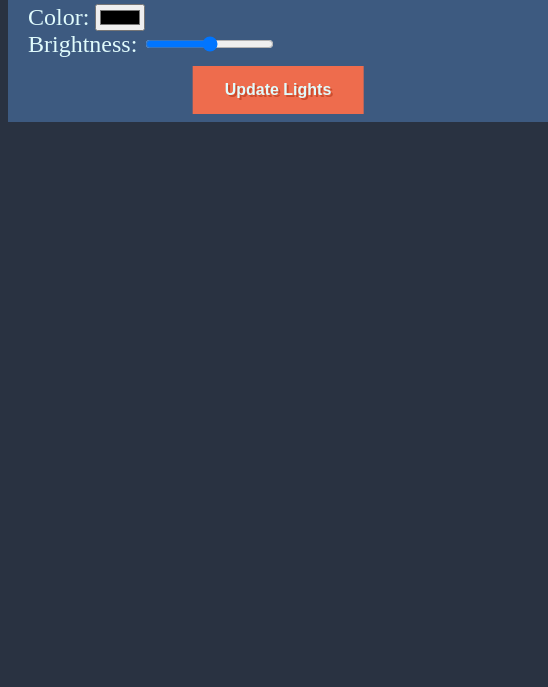
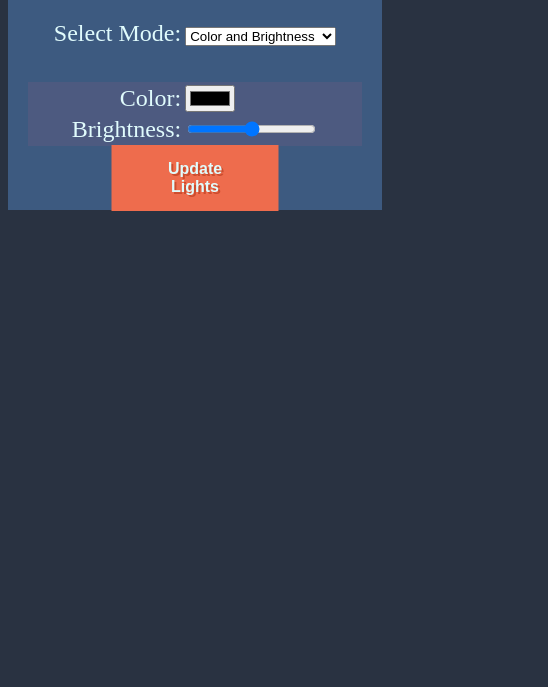
Before and after one commit to RadiantInferno/SocketIO-LEDController, a website: page public/index.html in a window 390 px wide. Shown: the part 157-844 px from the top of the page, 548 px wide, since content can reach past the window. Drawn offline with nearby package versions, Linux system fonts and the light colour scheme; no server answers.

Commit message:
Reworked UI scaling, added sparkle option

```diff
--- a/public/colour-selector.js
+++ b/public/colour-selector.js
@@ -4,6 +4,7 @@ var socket = io();
 // Query DOM
 var modeInput = document.getElementById('mode-select-dropdown'),
     colorInput = document.getElementById('color-input'),
+    color2Input = document.getElementById('color2-input'),
     brightnessInput = document.getElementById('brightness-input'),
     speedInput = document.getElementById('speed-input'),
     lengthInput = document.getElementById('length-input'),
@@ -19,18 +20,19 @@ modeInput.addEventListener('change', function(){
     setInputs(activeInputsBytes[modeInput.selectedIndex])
 })
 
-var inputIDs = ["color-input-container", "brightness-input-container", "speed-input-container", "length-input-container"]
-var activeInputsBytes = [ 3, 6, 7, 14, 15, 2 ];
+var inputIDs = ["color-input-container", "brightness-input-container", "speed-input-container", "length-input-container", "color2-input-container"]
+var activeInputsBytes = [ 3, 6, 7, 14, 15, 2, 31 ];
 // 1: Color
 // 2: Brightness
 // 4: Speed
 // 8: Length
+// 16: Color 2
 
 // Emit events
 btn.addEventListener('click', function(){
     socket.emit('set-info', {
         mode: modeInput.selectedIndex,
-        color: colorInput.value,
+        colors: [colorInput.value, color2Input.value],
         brightness: brightnessInput.value,
         speed: speedInput.value,
         length: lengthInput.value
@@ -65,9 +67,9 @@ function setInputs(byte) {
 }
 
 function showInput(id) {
-    document.getElementById(id).style.height = null;
+    document.getElementById(id).style.display = null;
 }
 
 function hideInput(id) {
-    document.getElementById(id).style.height = "0";
+    document.getElementById(id).style.display = "none";
 }
--- a/public/index.html
+++ b/public/index.html
@@ -12,35 +12,68 @@
                 <h1>Lights Controller</h1>
             </div>
             <div class="mode-select-area">
-                <div class="centered-container">
-                    <label for="mode-select-dropdown">Select Mode: </label>
+                <table>
+                    <tr>
+                        <td>
+                            <p>Select Mode:</p>
+                        </td>
+                        <td>
                             <select name="mode-select-dropdown" id="mode-select-dropdown">
                                 <option value="simple-color-inputs">Color and Brightness</option>
                                 <option value="rainbow-mode-inputs">Rainbow Mode</option>
                                 <option value="strobe-mode-inputs">Strobe Mode</option>
                                 <option value="brainbow-mode-inputs">Better Rainbow Mode</option>
                                 <option value="bouncer-mode-inputs">Bouncer Mode</option>
-                        <option value="bouncer-mode-inputs">Sinelon Mode</option>
+                                <option value="sinelon-mode-inputs">Sinelon Mode</option>
+                                <option value="sparkle-mode-inputs">Sparkle Mode</option>
                             </select>
-                </div>
+                        </td>
+                    </tr>
+                </table>
             </div>
             <div class="inputs-container">
-                <div class="input-container" id="color-input-container">
-                    <label for="color-input">Color:</label>
-                    <input id="color-input" name="color-input" type="color" />
-                </div>
-                <div class="input-container" id="brightness-input-container">
-                    <label for="brightness-input">Brightness:</label>
-                    <input id="brightness-input" type="range" name="brightness-input" min="0" max="255"/>
-                </div>
-                <div class="input-container" id="speed-input-container">
-                    <label for="speed-input">Speed:</label>
-                    <input id="speed-input" type="range" name="speed-input" min="1" max="100"/>
-                </div>
-                <div class="input-container" id="length-input-container">
-                    <label for="length-input">Length:</label>
-                    <input id="length-input" type="range" name="length-input" min="1" max="1000"/>
-                </div>
+                <table>
+                    <tr id="color-input-container">
+                        <td>
+                            <p>Color:</p>
+                        </td>
+                        <td>
+                            <input class="input" id="color-input" name="color-input" type="color" />
+                        </td>
+                    </tr>
+                    <tr id="color2-input-container">
+                        <td>
+                            <p>Color 2:</p>
+                        </td>
+                        <td>
+                            <input class="input" id="color2-input" name="color-input" type="color" />
+                        </td>
+                    </tr>
+                    <tr id="brightness-input-container">
+                        <td>
+                            <p>Brightness:</p>
+                        </td>
+                        <td>
+                            <input class="input" id="brightness-input" type="range" name="brightness-input" min="0" max="255"/>
+                        </td>
+                    </tr>
+                    <tr id="speed-input-container">
+                        <td>
+                            <p>Speed:</p>
+                        </td>
+                        <td>
+                            <input class="input" id="speed-input" type="range" name="speed-input" min="1" max="100"/>
+                        </td>
+                    </tr>
+                    <tr id="length-input-container">
+                        <td>
+                            <p>Length:</p>
+                        </td>
+                        <td>
+                            <input class="input" id="length-input" type="range" name="length-input" min="1" max="1000"/>
+                        </td>
+                    </tr>
+                </table>
             </div>
             <div class="submit-button-area">
                 <div class="centered-container">
--- a/public/styles.css
+++ b/public/styles.css
@@ -7,19 +7,19 @@ body {
     background-color: #3d5a80;
     margin: auto;
     color: #e0fbfc;
-    min-width: 500px;
-    width: 50%;
+    min-width: 50%;
+    max-width: 500px;
     padding: 0px 20px;
 }
 
 .header{
     text-shadow: 5px 5px #000000;
-    font-size: 5vmin;
+    font-size: 50;
     text-align: center;
 }
 
 .mode-select-area {
-    padding: 2rem 1rem;
+    padding-bottom: 2rem;
     position: relative;
 }
 
@@ -60,3 +60,20 @@ body {
 .input-container {
     overflow: hidden;
 }
+
+.inputs-container {
+    background-color: #4d5a80;
+}
+
+table {
+    margin: auto;
+}
+
+/* table, th, td {
+    border: 1px solid black;
+} */
+
+p {
+    text-align: right;
+    margin: 0;
+}
```
Also changed, not shown: index.js (+12 -7 lines). Lines whose indentation alone changed are shown as unchanged.
